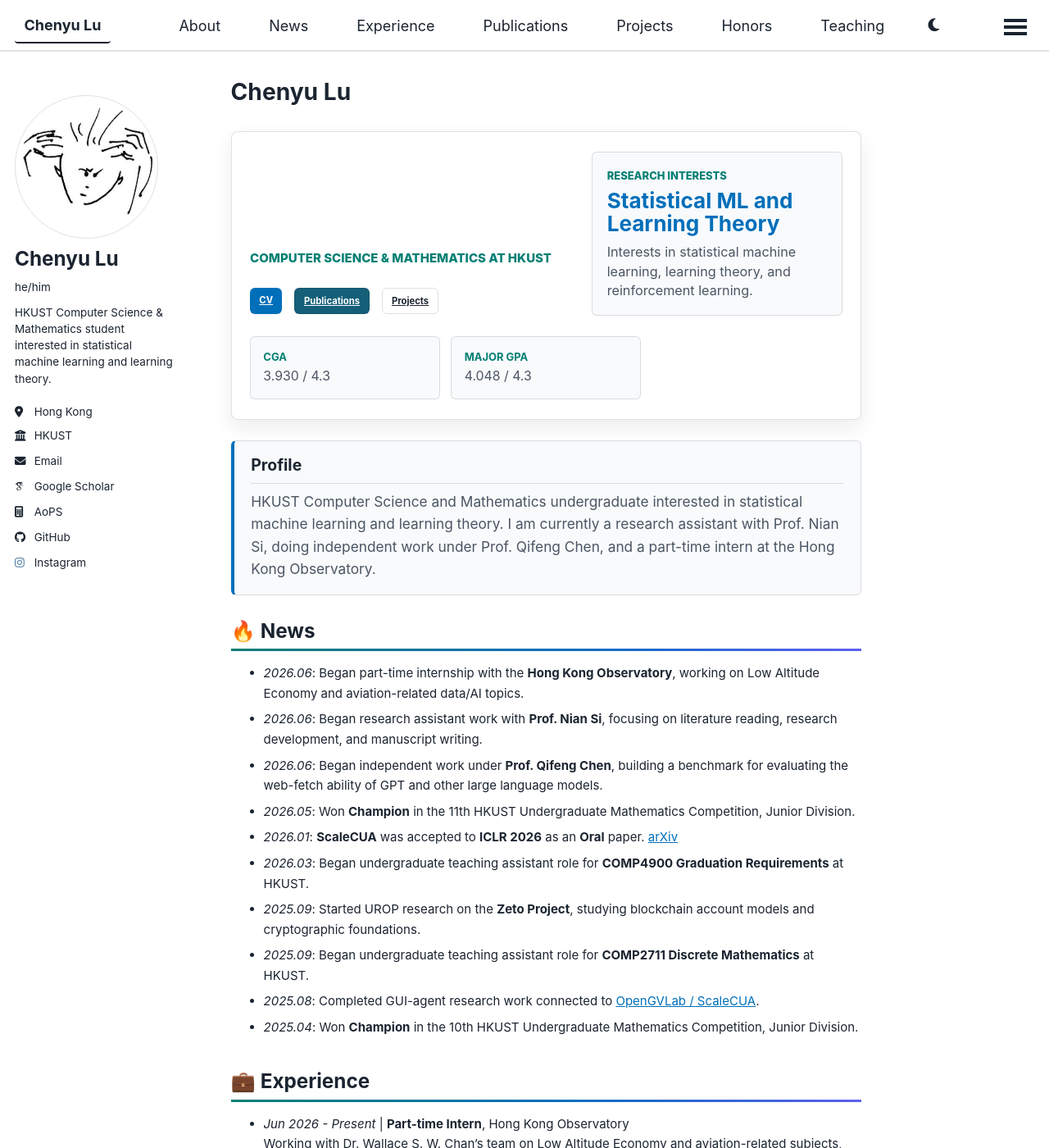
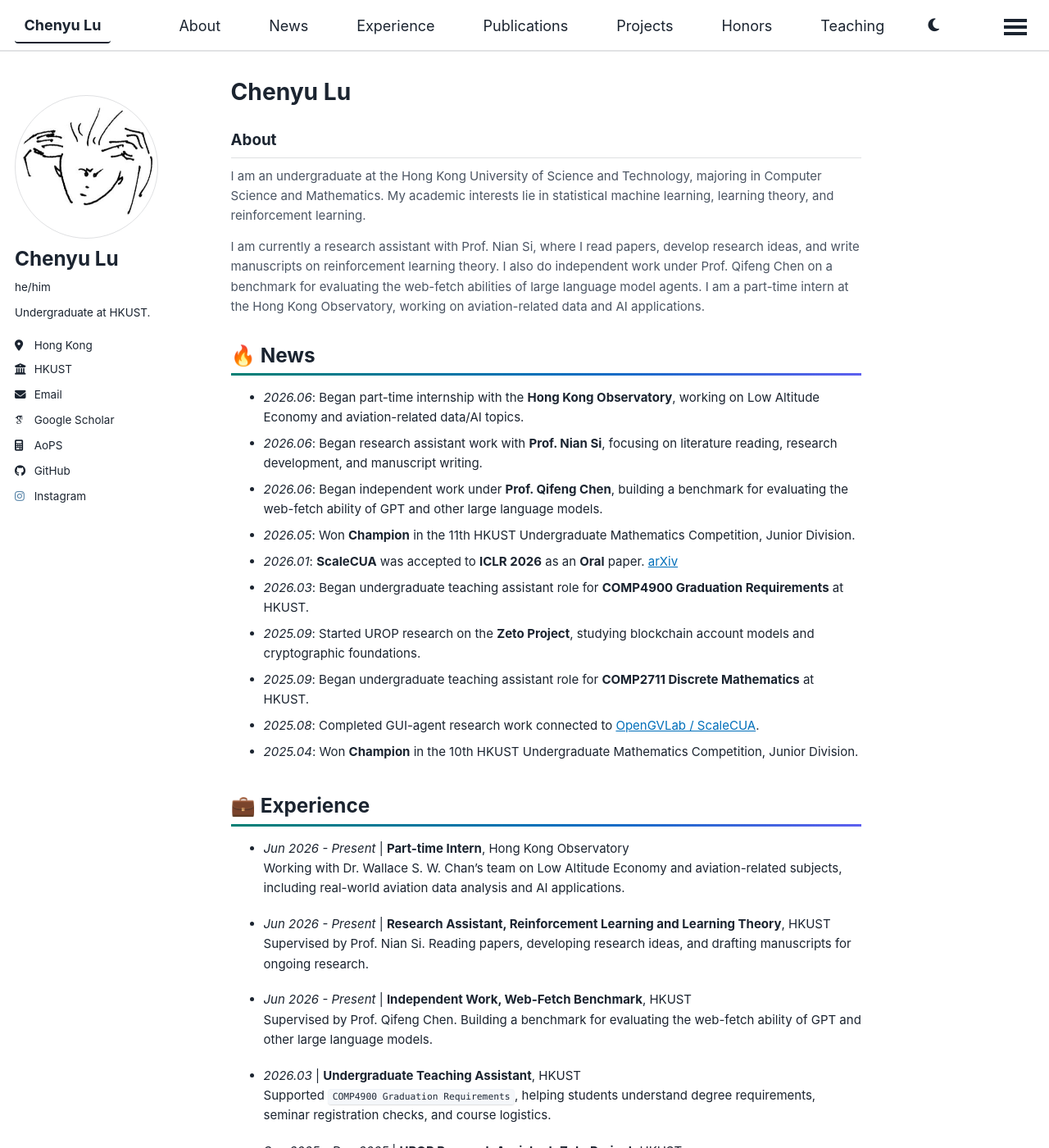
Before and after one commit to dylanluchenyu/dylanluchenyu.github.io, a Jekyll site: the page built from _pages/about.md, in a window 1280 px wide and 1400 px high. Shown: the whole window at 82% size. Built offline with Jekyll 4.4.1, drawn with Linux system fonts in a browser that asks for light colours; some web fonts are replaced; a script bundle is joined from its source files by our own code; library files that are not in the unit come from our copies.

Commit message:
Refine homepage introduction

```diff
--- a/_config.yml
+++ b/_config.yml
@@ -12,7 +12,7 @@
 title                    : "Chenyu Lu"
 title_separator          : "-"
 name                     : &name "Chenyu Lu"
-description              : &description "Computer Science & Mathematics student at HKUST interested in statistical machine learning and learning theory."
+description              : &description "Chenyu Lu, undergraduate at HKUST."
 url                      : https://dylanluchenyu.github.io # The base hostname & protocol for your site e.g. "https://[your GitHub username].github.io",
                                                            # or if you already have some other page hosted on Github then use "https://[your GitHub username].github.io/[Your Repo Name]"
 baseurl                  : "" # the subpath of your site, e.g. "/blog"
@@ -26,7 +26,7 @@
   avatar           : "profile.png"
   name             : "Chenyu Lu"
   pronouns         :  "he/him"
-  bio              : "HKUST Computer Science & Mathematics student interested in statistical machine learning and learning theory."
+  bio              : "Undergraduate at HKUST."
   location         : "Hong Kong"
   employer         : "HKUST"
   uri              :  https://hkust.edu.hk/
--- a/_data/authors.yml
+++ b/_data/authors.yml
@@ -4,7 +4,7 @@
   name        : "LU Chenyu"
   uri         : "https://dylanluchenyu.github.io"
   email       : "cluba@connect.ust.hk"
-  bio         : "Computer Science & Mathematics student at HKUST. Interested in statistical machine learning and learning theory."
+  bio         : "Undergraduate at HKUST."
   avatar      : "profile.png"
   aops        : "cheaterzeta"
   github      : "dylanluchenyu"
--- a/_data/cv.json
+++ b/_data/cv.json
@@ -4,7 +4,7 @@
     "email": "cluba@connect.ust.hk",
     "phone": "+852 62790463",
     "website": "https://dylanluchenyu.github.io",
-    "summary": "Computer Science & Mathematics student at HKUST with research interests in statistical machine learning and learning theory. Current work includes research assistant work with Prof. Nian Si, independent benchmark work on large language models' web-fetch ability, and a part-time internship at the Hong Kong Observatory.",
+    "summary": "Computer Science and Mathematics undergraduate at HKUST with academic interests in statistical machine learning, learning theory, and reinforcement learning. Current work includes research with Prof. Nian Si, independent benchmark work on LLM agents with Prof. Qifeng Chen, and a part-time internship at the Hong Kong Observatory.",
     "location": {
       "city": "Hong Kong",
       "countryCode": "HK",
--- a/_pages/about.md
+++ b/_pages/about.md
@@ -10,29 +10,10 @@
 
 <span class="anchor" id="about"></span>
 
-<section class="landing-hero">
-  <div class="landing-copy">
-    <p class="landing-eyebrow">Computer Science & Mathematics at HKUST</p>
-    <div class="landing-links">
-      <a class="btn btn--primary" href="/files/CV.pdf">CV</a>
-      <a class="btn btn--inverse" href="#publications">Publications</a>
-      <a class="btn btn--light-outline" href="#projects">Projects</a>
-    </div>
-  </div>
-  <div class="landing-note">
-    <span>Research interests</span>
-    <strong>Statistical ML and Learning Theory</strong>
-    <p>Interests in statistical machine learning, learning theory, and reinforcement learning.</p>
-  </div>
-  <div class="landing-stats" aria-label="Profile summary">
-    <span><strong>CGA</strong> 3.930 / 4.3</span>
-    <span><strong>Major GPA</strong> 4.048 / 4.3</span>
-  </div>
-</section>
-
-<section class="profile-block">
-  <h2>Profile</h2>
-  <p>HKUST Computer Science and Mathematics undergraduate interested in statistical machine learning and learning theory. I am currently a research assistant with Prof. Nian Si, doing independent work under Prof. Qifeng Chen, and a part-time intern at the Hong Kong Observatory.</p>
+<section class="about-summary">
+  <h2>About</h2>
+  <p>I am an undergraduate at the Hong Kong University of Science and Technology, majoring in Computer Science and Mathematics. My academic interests lie in statistical machine learning, learning theory, and reinforcement learning.</p>
+  <p>I am currently a research assistant with Prof. Nian Si, where I read papers, develop research ideas, and write manuscripts on reinforcement learning theory. I also do independent work under Prof. Qifeng Chen on a benchmark for evaluating the web-fetch abilities of large language model agents. I am a part-time intern at the Hong Kong Observatory, working on aviation-related data and AI applications.</p>
 </section>
 
 <span class="anchor" id="news"></span>
--- a/_sass/layout/_custom.scss
+++ b/_sass/layout/_custom.scss
@@ -155,25 +155,21 @@
   }
 }
 
-.profile-block {
-  margin: 0 0 1.6rem;
-  padding: 1rem 1.15rem;
-  background: var(--academic-panel-bg);
-  border: 1px solid var(--academic-rule);
-  border-left: 4px solid var(--academic-sky);
-  border-radius: 6px;
+.about-summary {
+  margin: 0 0 1.8rem;
+  padding: 0;
+  background: transparent;
+  border: 0;
 
   h2 {
-    margin: 0 0 0.45rem;
+    margin: 0 0 0.55rem;
     color: var(--academic-ink);
-    font-size: 1.08rem;
   }
 
   p {
-    margin: 0;
+    margin: 0 0 0.75rem;
     color: var(--academic-muted);
-    font-size: 0.96rem;
-    line-height: 1.58;
+    line-height: 1.62;
   }
 }
 
```
Also changed, not shown: 2 other files.
